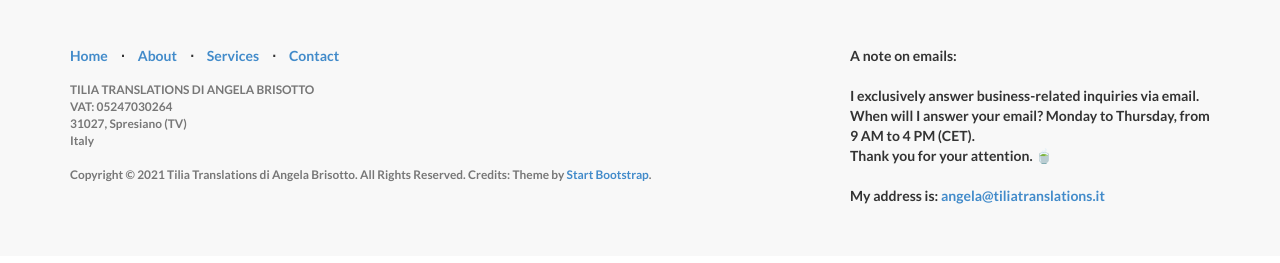
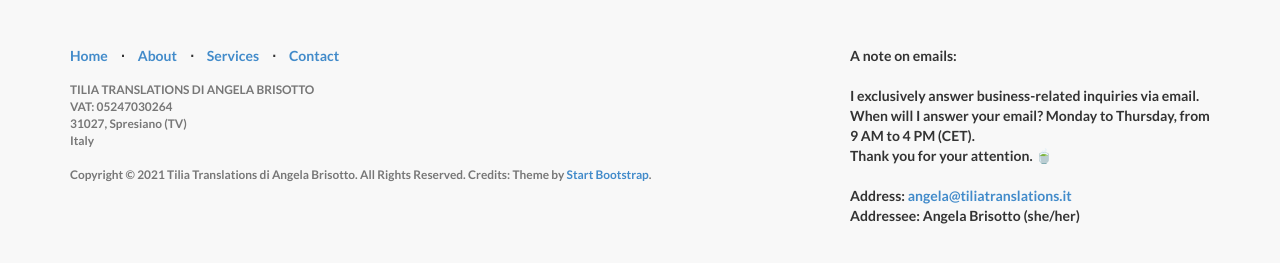
Before and after one commit to angelatiliatranslations/englishversion, a Jekyll site: the page built from index.html, in a window 1280 px wide and 900 px high, scrolled down 4776 px, cut to the strip 624-887 px from the top of the window. Built offline with Jekyll 4.4.1, drawn with Linux system fonts in a browser that asks for light colours; nearby versions of some CDN libraries; library files that are not in the unit come from our copies.

Commit message:
Update _config.yml

```diff
--- a/_config.yml
+++ b/_config.yml
@@ -32,7 +32,9 @@ When will I answer your email? Monday to Thursday, from 9 AM to 4 PM (CET).
 Thank you for your attention. &#127861;
 <br>
 <br>
-My address is: <a href="mailto:angela@tiliatranslations.it">angela@tiliatranslations.it</a>'
+Address: <a href="mailto:angela@tiliatranslations.it">angela@tiliatranslations.it</a>
+<br>
+Addressee: Angela Brisotto (she/her)'
 
 
 # ----------------------- #
```
